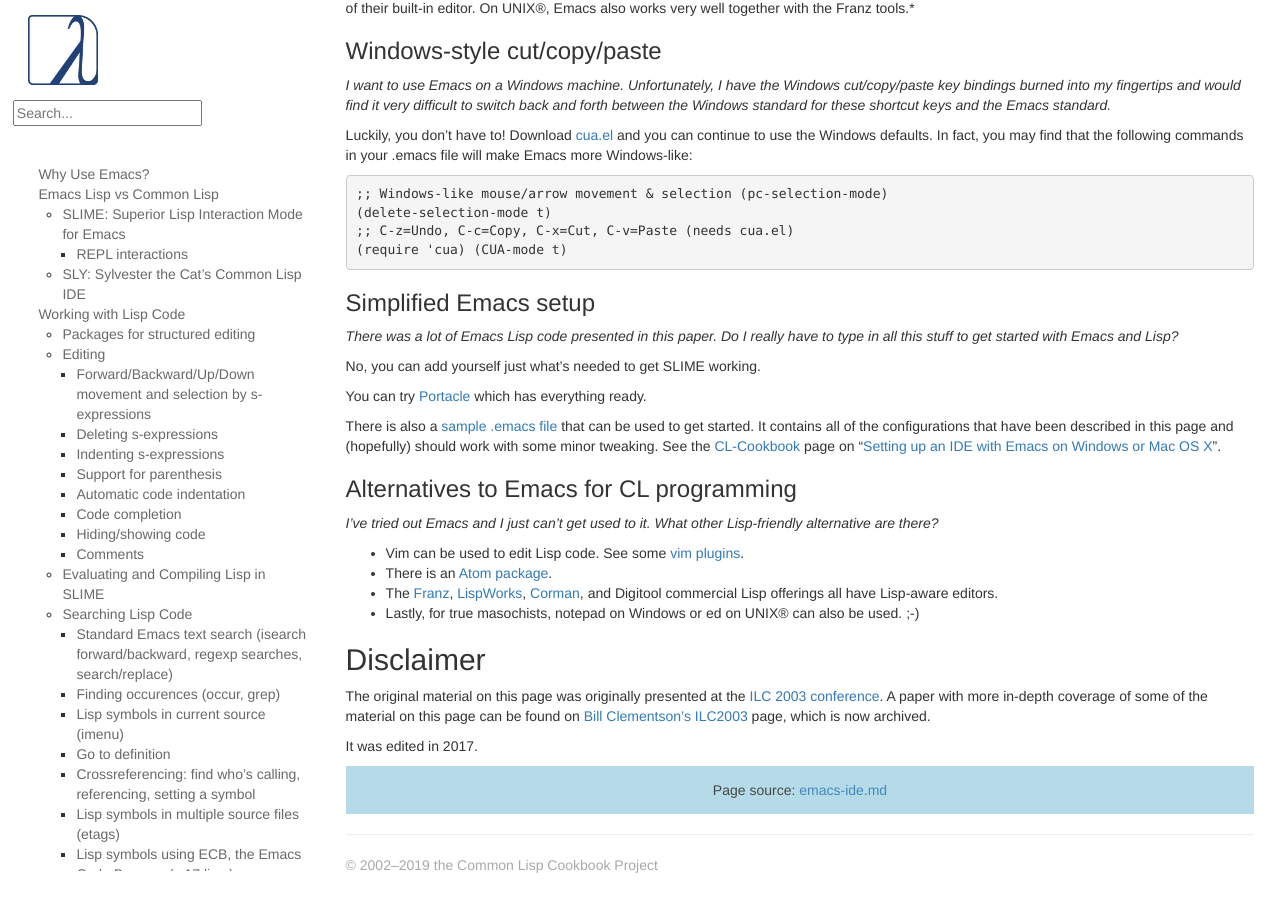
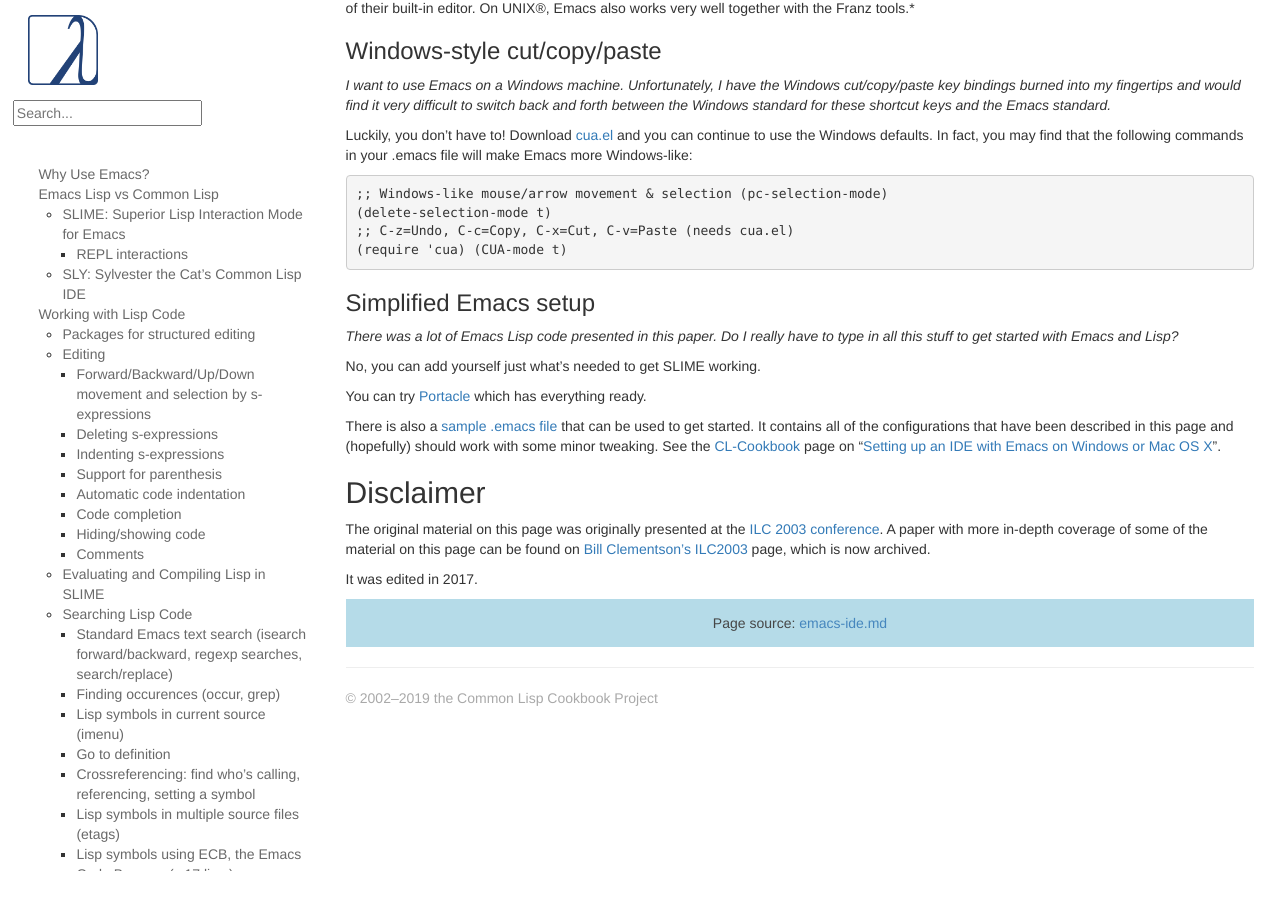
Before and after one commit to LispCookbook/cl-cookbook, a Jekyll site: the page built from emacs-ide.md, in a window 1280 px wide and 900 px high, scrolled down 7685 px. Built offline with Jekyll 4.4.1, drawn with Linux system fonts in a browser that asks for light colours.

Commit message:
emacs: remove little list of emacs alternatives.
They have a full page now.

```diff
--- a/emacs-ide.md
+++ b/emacs-ide.md
@@ -605,21 +605,6 @@
 "[Setting up an IDE with Emacs on Windows or Mac OS X](windows.html)".
 
 
-
-### Alternatives to Emacs for CL programming
-
-*I've tried out Emacs and I just can't get used to it. What other
-Lisp-friendly alternative are there?*
-
-  * Vim can be used to edit Lisp code. See some
-    [vim plugins](https://github.com/CodyReichert/awesome-cl#vim).
-  * There is an [Atom package](https://atom.io/packages/atom-slime).
-  * The [Franz](https://franz.com/), [LispWorks](http://www.lispworks.com/), [Corman](http://www.cormanlisp.com/), and Digitool commercial Lisp
-offerings all have Lisp-aware editors.
-  * Lastly, for true masochists, notepad on Windows or ed on UNIX® can also be used. ;-)
-
-
-
 ## Disclaimer
 
 The original material on this page was originally presented at the [ILC 2003 conference](http://www.international-lisp-conference.org/index.html). A paper with more in-depth coverage of some of the material on this page can be found on [Bill Clementson's ILC2003](https://web.archive.org/web/20040213103100/http://home.comcast.net/~b.clementson/ilc_2003.htm) page, which is now archived.
```
